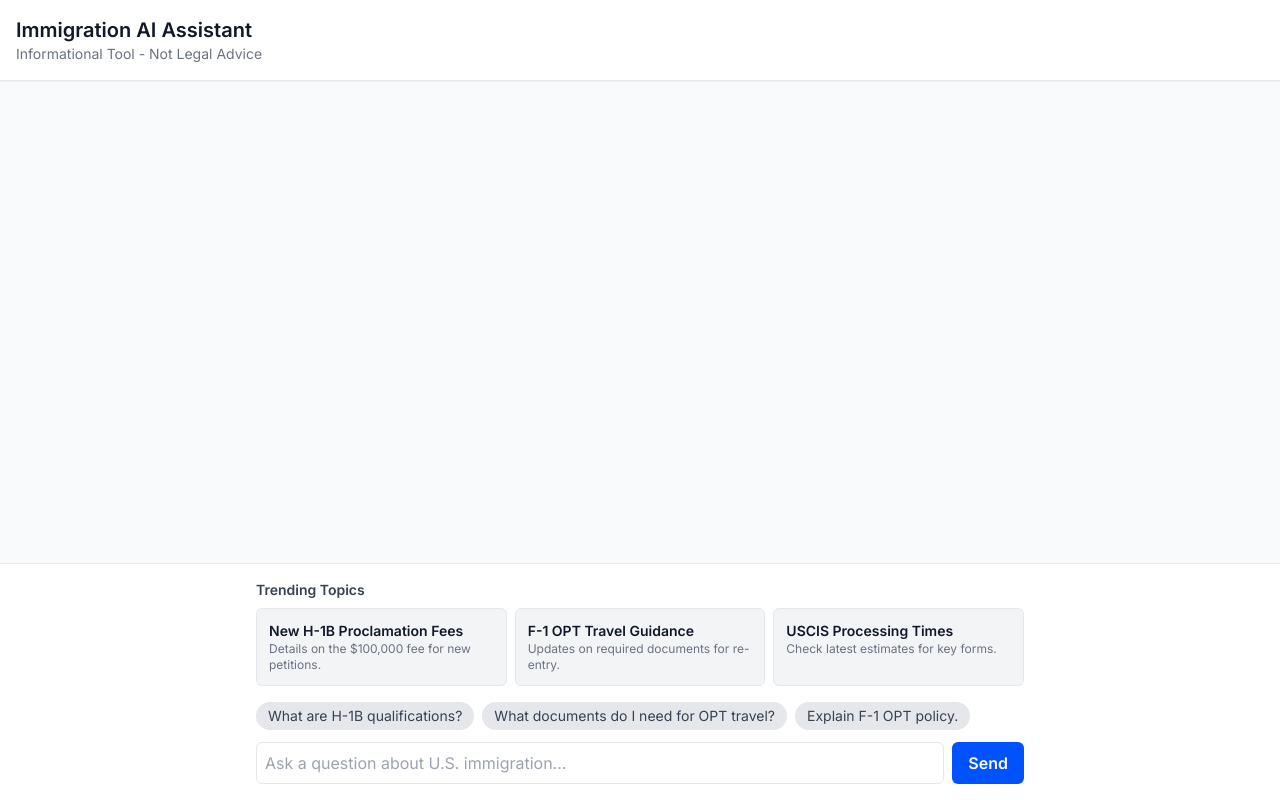
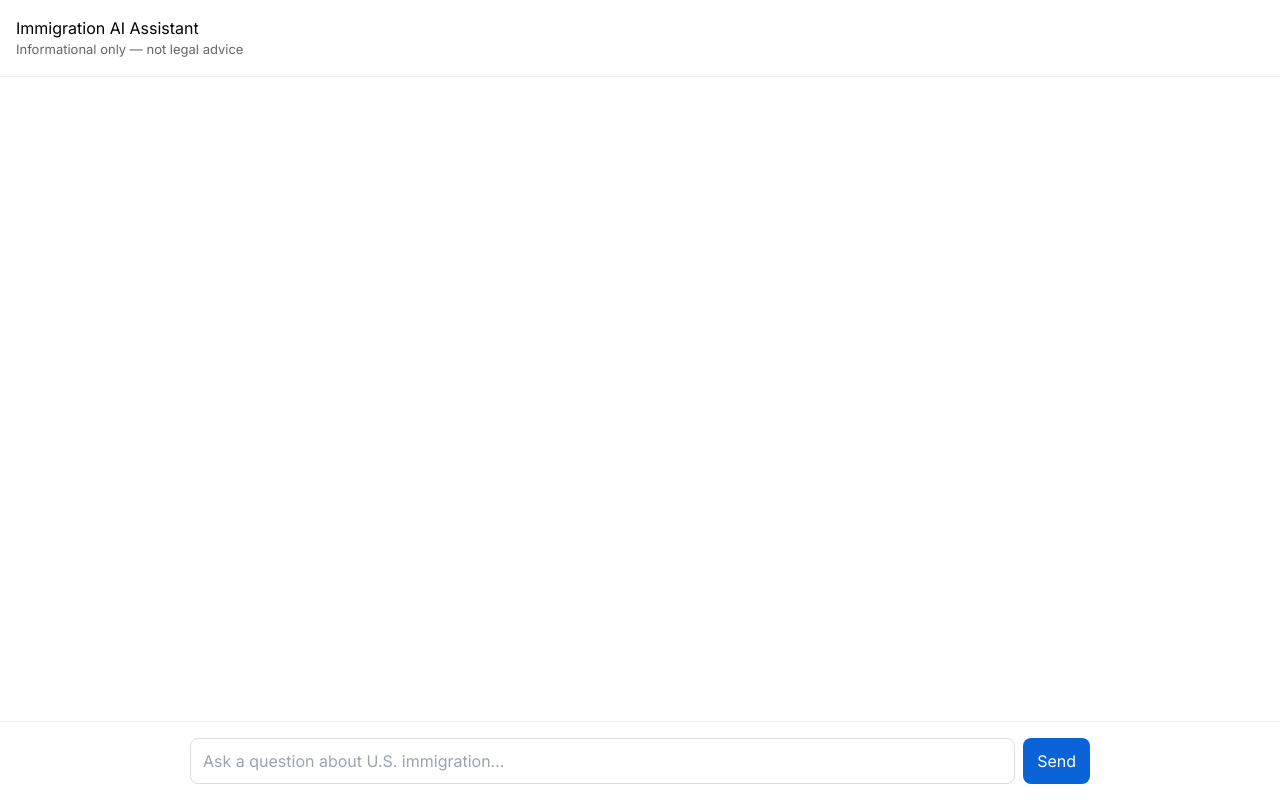
Before and after one commit to dipto1996/stakeholder-demo, a Next.js app: page / in a window 1280 px wide. Built offline with nearby package versions, Linux system fonts and the light colour scheme.

Commit message:
Update index.js

```diff
--- a/pages/index.js
+++ b/pages/index.js
@@ -1,126 +1,116 @@
-// index.js — Final Version with Structured Data Handling
-// This version uses the `data` object from the useChat hook to reliably
-// receive and render metadata, fixing the race condition bug.
-import { useChat } from 'ai/react';
-import { useRef, useEffect, useState } from 'react';
+// pages/index.js
+import { useState, useRef, useEffect } from "react";
 
 export default function ChatPage() {
-  const [trendingTopics, setTrendingTopics] = useState([]);
-  const messagesEndRef = useRef(null);
+  const [messages, setMessages] = useState([]); // { role: 'user'|'assistant', content, sources? }
+  const [input, setInput] = useState("");
+  const [loading, setLoading] = useState(false);
+  const endRef = useRef(null);
 
-  // CORRECTED: Destructure the `data` object from the useChat hook
-  const { messages, input, setInput, handleInputChange, handleSubmit, isLoading, data } = useChat({
-    api: '/api/chat',
+  useEffect(() => {
+    endRef.current?.scrollIntoView({ behavior: "smooth" });
+  }, [messages]);
+
+  async function handleSubmit(e) {
+    e?.preventDefault();
+    const text = (input || "").trim();
+    if (!text) return;
+    // append user message immediately
+    const userMsg = { role: "user", content: text };
+    setMessages((m) => [...m, userMsg]);
+    setInput("");
+    setLoading(true);
+
+    try {
+      const resp = await fetch("/api/chat", {
+        method: "POST",
+        headers: { "Content-Type": "application/json" },
+        body: JSON.stringify({ messages: [{ role: "user", content: text }] }),
       });
 
-  useEffect(() => {
-    fetch('/trending.json')
-      .then(res => res.json())
-      .then(data => setTrendingTopics(data))
-      .catch(err => console.error("Failed to fetch trending topics:", err));
-  }, []);
+      if (!resp.ok) {
+        const err = await resp.json().catch(() => ({ error: "Unknown" }));
+        throw new Error(err.error || `Status ${resp.status}`);
+      }
 
-  useEffect(() => {
-    messagesEndRef.current?.scrollIntoView({ behavior: 'smooth' });
-  }, [messages]);
+      const data = await resp.json();
+      // data: { answer: string, sources: [{id,title,url}] }
+      const assistantMsg = { role: "assistant", content: data.answer || "No answer", sources: data.sources || [] };
+      setMessages((m) => [...m, assistantMsg]);
+    } catch (e) {
+      console.error("chat error:", e);
+      setMessages((m) => [...m, { role: "assistant", content: "Sorry — something went wrong." }]);
+    } finally {
+      setLoading(false);
+    }
+  }
 
-  const defaultSuggestedPrompts = [
-    "What are H-1B qualifications?",
-    "What documents do I need for OPT travel?",
-    "Explain F-1 OPT policy.",
-  ];
-
+  // Presentational helpers
+  function renderSources(sources = []) {
+    if (!sources || sources.length === 0) return null;
     return (
-    <div className="flex flex-col h-screen bg-neutral-50 font-sans">
-      <header className="p-4 border-b bg-white shadow-sm">
-        <h1 className="text-xl font-semibold text-neutral-900">Immigration AI Assistant</h1>
-        <p className="text-sm text-neutral-500">Informational Tool - Not Legal Advice</p>
-      </header>
-
-      <main className="flex-1 overflow-y-auto p-4">
-        <div className="space-y-4 max-w-3xl mx-auto">
-          {messages.map((msg, index) => {
-            // CORRECTED: Get sources directly from the synchronized `data` array
-            const sources = data?.[index]?.sources;
-
-            return (
-              <div key={msg.id} className={'flex ' + (msg.role === 'user' ? 'justify-end' : 'justify-start')}>
-                <div className={'max-w-xl p-3 rounded-lg shadow-sm ' + (msg.role === 'user' ? 'bg-brand-blue text-white' : 'bg-white text-neutral-900 border border-neutral-200')}>
-                  <p className="whitespace-pre-wrap text-sm">{msg.content}</p>
-
-                  {sources && sources.length > 0 && (
-                    <div className="mt-2 border-t border-neutral-200 pt-2">
-                      <p className="text-xs font-semibold text-neutral-600 mb-1">Sources:</p>
-                      <div className="space-y-1">
-                        {sources.map(source => (
-                          <div key={source.id} className="text-xs text-neutral-500">
-                            [{source.id}] {' '}
-                            {source.url ? (
-                              <a href={source.url} target="_blank" rel="noopener noreferrer" className="underline hover:text-brand-blue">
-                                {source.title}
+      <div style={{ marginTop: 8, paddingTop: 8, borderTop: "1px solid #eee", background: "#f7fbff" }}>
+        <div style={{ fontSize: 12, color: "#556", marginBottom: 6, fontWeight: 600 }}>Sources</div>
+        <div>
+          {sources.map((s) => (
+            <div key={s.id} style={{ fontSize: 13, color: "#1558d6", marginBottom: 4 }}>
+              [{s.id}]{" "}
+              {s.url ? (
+                <a href={s.url} target="_blank" rel="noopener noreferrer" style={{ color: "#1558d6", textDecoration: "underline" }}>
+                  {s.title || s.url}
                 </a>
               ) : (
-                              source.title
+                <span style={{ color: "#333" }}>{s.title}</span>
               )}
             </div>
           ))}
         </div>
       </div>
-                  )}
+    );
+  }
+
+  return (
+    <div style={{ display: "flex", flexDirection: "column", height: "100vh", fontFamily: "Inter, sans-serif" }}>
+      <header style={{ padding: 16, borderBottom: "1px solid #eee", background: "#fff" }}>
+        <h2 style={{ margin: 0 }}>Immigration AI Assistant</h2>
+        <div style={{ color: "#666", fontSize: 13 }}>Informational only — not legal advice</div>
+      </header>
+
+      <main style={{ flex: 1, overflow: "auto", padding: 20 }}>
+        <div style={{ maxWidth: 900, margin: "0 auto" }}>
+          {messages.map((m, idx) => (
+            <div key={idx} style={{ display: "flex", justifyContent: m.role === "user" ? "flex-end" : "flex-start", marginBottom: 12 }}>
+              <div style={{
+                maxWidth: "75%",
+                padding: 12,
+                borderRadius: 8,
+                background: m.role === "user" ? "#0b63d8" : "#fff",
+                color: m.role === "user" ? "#fff" : "#111",
+                boxShadow: "0 1px 2px rgba(0,0,0,0.04)",
+                border: m.role === "assistant" ? "1px solid #eee" : "none"
+              }}>
+                <div style={{ whiteSpace: "pre-wrap", lineHeight: 1.45 }}>{m.content}</div>
+                {m.role === "assistant" && renderSources(m.sources)}
               </div>
             </div>
-            );
-          })}
-          <div ref={messagesEndRef} />
+          ))}
+          <div ref={endRef} />
         </div>
       </main>
 
-      <footer className="p-4 border-t bg-white">
-        <div className="max-w-3xl mx-auto">
-          {messages.length === 0 && (
-            <>
-              {trendingTopics.length > 0 && (
-                <div className="mb-4">
-                  <h3 className="text-sm font-semibold text-neutral-700 mb-2">Trending Topics</h3>
-                  <div className="grid grid-cols-1 md:grid-cols-3 gap-2">
-                    {trendingTopics.map((topic, i) => (
-                      <div key={i} className="p-3 bg-neutral-100 rounded-md border border-neutral-200">
-                        <p className="font-semibold text-sm text-neutral-900">{topic.title}</p>
-                        <p className="text-xs text-neutral-500">{topic.blurb}</p>
-                      </div>
-                    ))}
-                  </div>
-                </div>
-              )}
-              <div className="mb-3 flex flex-wrap gap-2">
-                {defaultSuggestedPrompts.map((prompt, i) => (
-                  <button key={i} onClick={() => setInput(prompt)} className="px-3 py-1 bg-neutral-200 text-neutral-700 text-sm rounded-full hover:bg-neutral-300 transition-colors">
-                    {prompt}
-                  </button>
-                ))}
-              </div>
-            </>
-          )}
-
-          <form onSubmit={handleSubmit}>
-            <div className="flex space-x-2">
+      <footer style={{ padding: 16, borderTop: "1px solid #eee", background: "#fff" }}>
+        <form onSubmit={handleSubmit} style={{ maxWidth: 900, margin: "0 auto", display: "flex", gap: 8 }}>
           <input
             value={input}
-                onChange={handleInputChange}
+            onChange={(e) => setInput(e.target.value)}
             placeholder="Ask a question about U.S. immigration..."
-                className="flex-1 p-2 border border-neutral-200 rounded-md focus:ring-2 focus:ring-brand-blue focus:outline-none"
-                disabled={isLoading}
+            style={{ flex: 1, padding: "10px 12px", borderRadius: 8, border: "1px solid #ddd" }}
+            disabled={loading}
           />
-              <button
-                type="submit"
-                disabled={isLoading}
-                className="px-4 py-2 bg-brand-blue text-white font-semibold rounded-md disabled:bg-gray-400 hover:bg-blue-600 focus:outline-none focus:ring-2 focus:ring-brand-blue transition-colors"
-              >
-                Send
+          <button type="submit" disabled={loading} style={{ padding: "10px 14px", borderRadius: 8, background: "#0b63d8", color: "#fff", border: "none" }}>
+            {loading ? "Thinking..." : "Send"}
           </button>
-            </div>
         </form>
-        </div>
       </footer>
     </div>
   );
```
Lines whose indentation alone changed are shown as unchanged.
